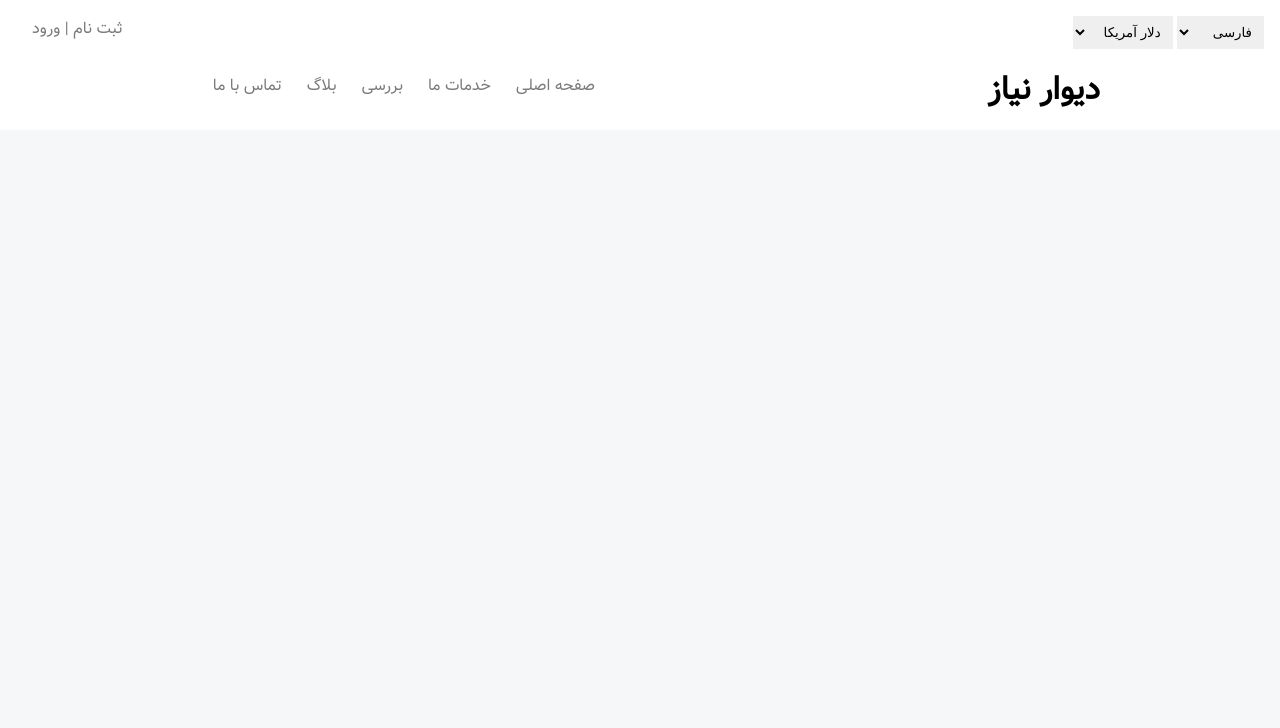
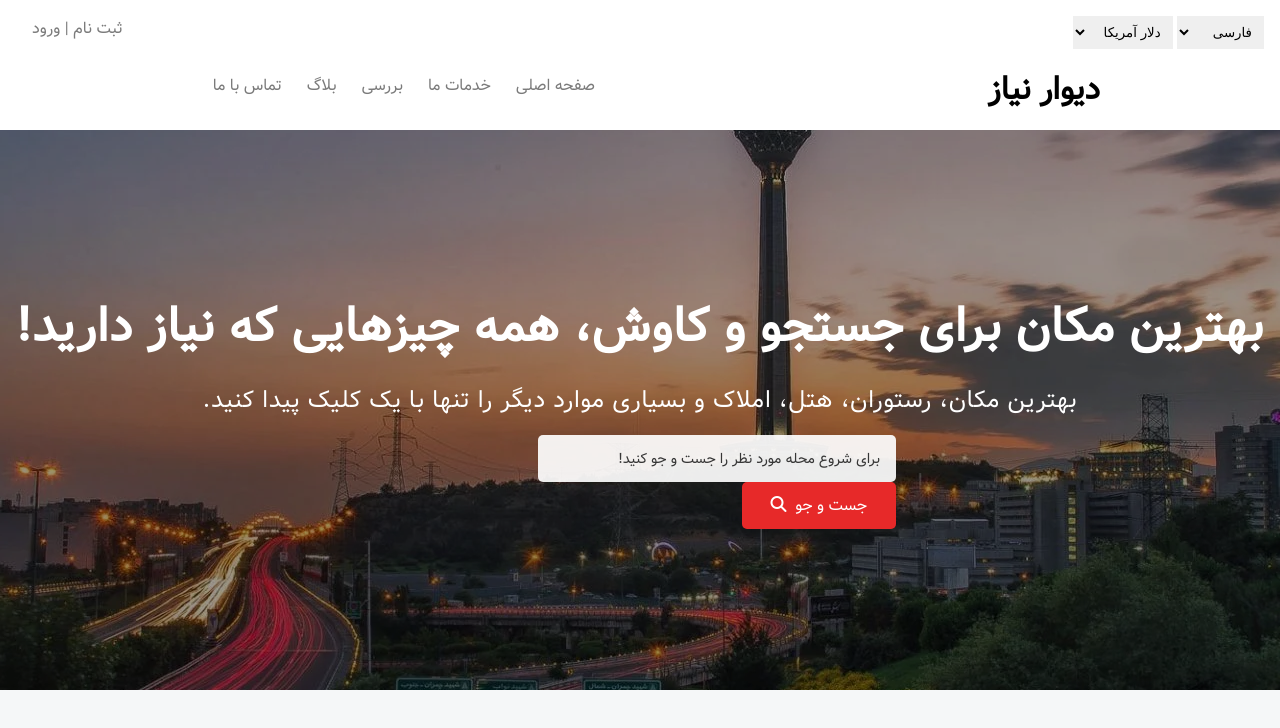
Before and after one commit to abolfazl-rp2005/Divar-Niaz, a plain HTML site: page index.html in a window 1280 px wide. Drawn offline with Linux system fonts and the light colour scheme.

Commit message:
img changed format , added the intro section to the project

```diff
--- a/index.html
+++ b/index.html
@@ -21,14 +21,12 @@
             <option value="TOMANS">تومان ایران</option>
           </select>
         </div>
-        <div class="left-upper-section" style="padding-left: 1rem;">
+        <div class="left-upper-section" style="padding-left: 1rem">
           <a href="#">ثبت نام | ورود</a>
         </div>
       </div>
       <div class="nav-container">
-        <h1>
-          دیوار نیاز
-        </h1>
+        <h1>دیوار نیاز</h1>
         <ul class="nav-bar">
           <li class="nav-li"><a href="#" class="anchor-nav">صفحه اصلی</a></li>
           <li class="nav-li"><a href="#" class="anchor-nav">خدمات ما</a></li>
@@ -36,8 +34,23 @@
           <li class="nav-li"><a href="#" class="anchor-nav">بلاگ</a></li>
           <li class="nav-li"><a href="#" class="anchor-nav">تماس با ما</a></li>
         </ul>
-
       </div>
     </header>
+    <main>
+      <div class="intro-container">
+        <h2 class="intro-heading">
+          بهترین مکان برای جستجو و کاوش، همه چیزهایی که نیاز دارید!
+        </h2>
+        <p>
+          بهترین مکان، رستوران، هتل، املاک و بسیاری موارد دیگر را تنها با یک
+          کلیک پیدا کنید.
+        </p>
+        <div class="search-bar-container">
+          <input type="search" placeholder="برای شروع محله مورد نظر را جست و جو کنید!">
+          <button>جست و جو&nbsp;&nbsp;<i class="fa-solid fa-magnifying-glass"></i></button>
+        </div>
+      </div>
+    </main>
   </body>
+  <script src="https://kit.fontawesome.com/aace4464bb.js" crossorigin="anonymous"></script>
 </html>
--- a/style.css
+++ b/style.css
@@ -88,3 +88,80 @@ header{
 .nav-li>a:hover{
     color: var(--theme-color);
 }
+.intro-container{
+    position: relative;
+
+    width: 100vw;
+    height: 70vh;
+
+    display: flex;
+    flex-direction: column;
+    gap: 1rem;
+    justify-content: center;
+    align-items: center;
+
+
+
+    background: center url(Resources/Tehran-BG.jpg);
+    color: white;
+}
+.intro-container::before{
+    content: "";
+
+    position: absolute;
+    top: 0;
+    left: 0;
+
+    width: 100%;
+    height: 100%;
+
+    background-color: #00000064;
+    z-index: 1;
+}
+.intro-container>*{
+    position: relative;
+    letter-spacing: 0.8px;
+    z-index: 2;
+}
+.intro-container>:nth-child(1){
+    font-size: 3rem;
+
+}
+.intro-container>:nth-child(2){
+    font-size: 1.5rem;
+    font-weight: 300;
+}
+.search-bar-container{
+    width: 40%;
+}
+.search-bar-container>:nth-child(1){
+    width: 70%;
+
+    padding: 1rem 1rem;
+
+    border: none;
+    border-radius: 5px;
+    outline: none;
+
+    background-color: #ffffffea;
+}
+.search-bar-container>:nth-child(1)::placeholder{
+    font-family: vazir;
+    font-size: 0.9rem;
+
+    color: rgb(54, 54, 54);
+
+}
+.search-bar-container>:nth-child(2){
+    cursor: pointer;
+    font-family: vazir;
+    font-size: 1rem;
+
+    padding: 0.7rem 1.8rem;
+
+    border: none;
+    border-radius: 5px;
+
+    background-color: var(--theme-color);
+    color: white;
+}
```
Also changed, not shown: Resources/Tehran-BG.jpg (renamed from Resources/Tehran-BG.webp).
